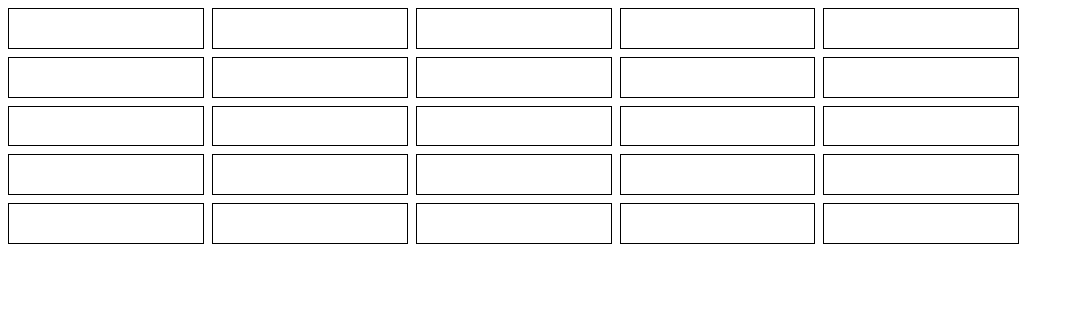
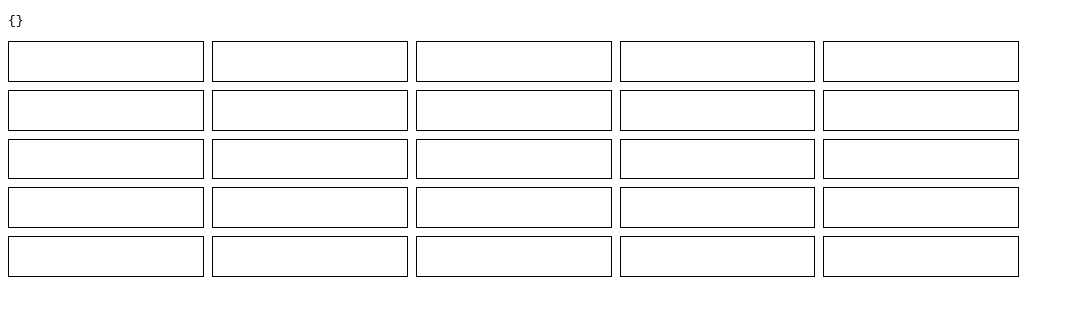
Before and after one commit to dmm22/spreadsheet, a Next.js app: page / in a window 1280 px wide. Shown: the top 316 px of the page, without its empty margins (0-1074 px from the left). Built offline with nearby package versions, Linux system fonts and the light colour scheme.

Commit message:
Add function to save starting cell coordinates

```diff
--- a/components/Spreadsheet.tsx
+++ b/components/Spreadsheet.tsx
@@ -20,10 +20,12 @@ const Spreadsheet = () => {
 
   const startSelection = (e: React.PointerEvent) => {
     const coordinates = getCoordinates(e)
-    console.log(coordinates)
+    if (coordinates) setSelectionStart(coordinates)
   }
 
   return (
+    <>
+      <pre>{JSON.stringify({ selectionStart })}</pre>
       <SheetContainer>
         {data.map((row, rowIndex) => (
           <Row key={rowIndex}>
@@ -39,6 +41,7 @@ const Spreadsheet = () => {
           </Row>
         ))}
       </SheetContainer>
+    </>
   )
 }
 
```
Lines whose indentation alone changed are shown as unchanged.
